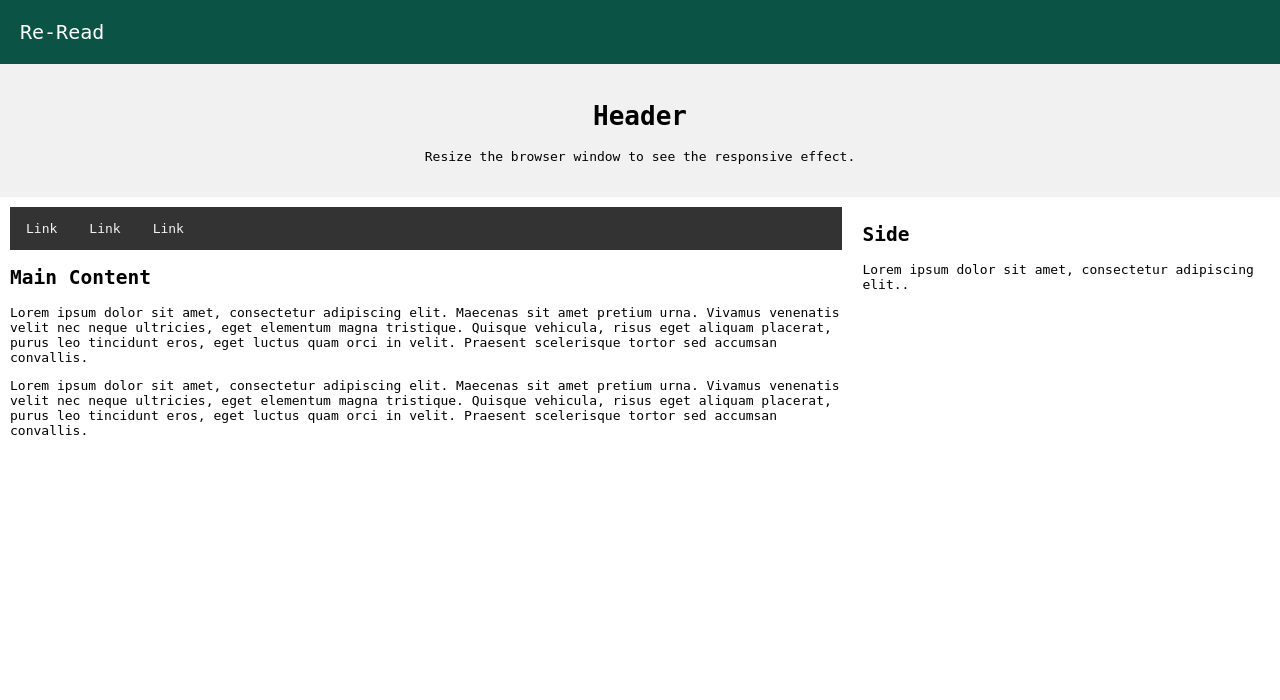
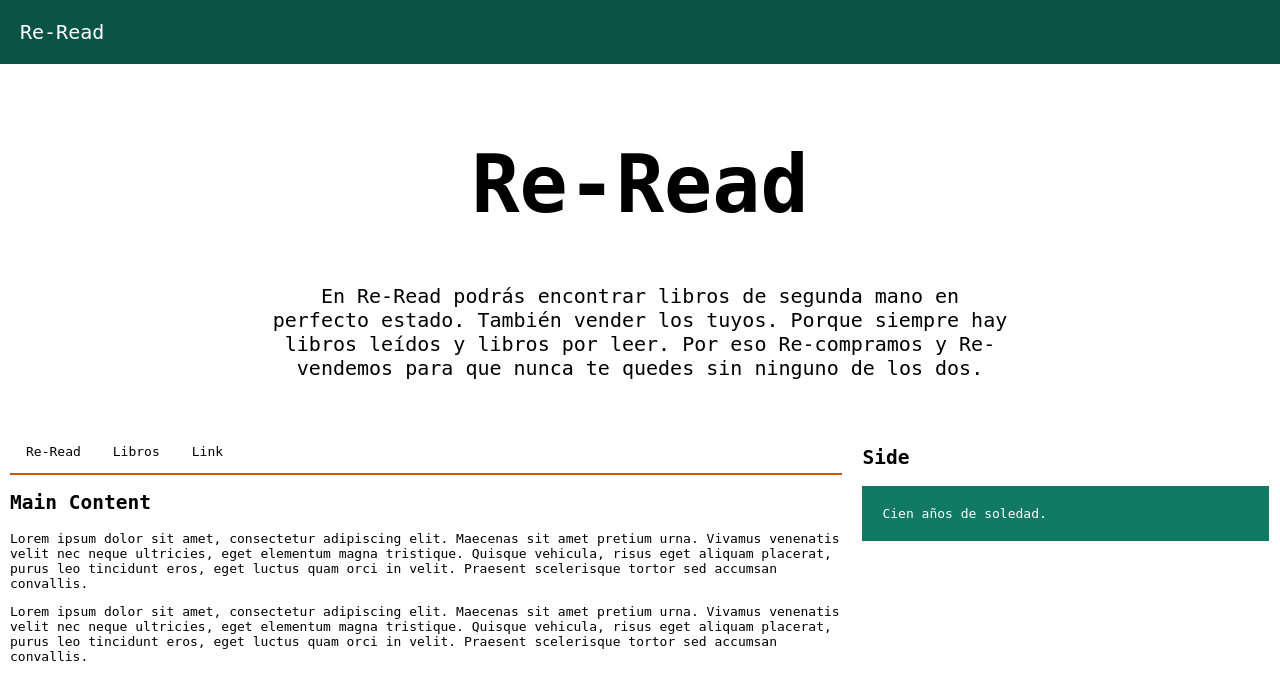
Before and after one commit to jucastedova/re-read-php, a PHP site: page / in a window 1280 px wide. Shown: the top 700 px of the page. Run offline with PHP 8.4, Linux system fonts and the light colour scheme.

Commit message:
Hasta el segundo vídeo

```diff
--- a/css/styles.css
+++ b/css/styles.css
@@ -18,22 +18,32 @@
 
   /* Style the header */
   .header {
-    background-color: #f1f1f1;
+    background-color: white;
     padding: 20px;
     text-align: center;
+  }
+
+  .header h1 {
+    font-size: 80px;
+  }
+
+  .header p {
+    font-size: 20px;
+    padding: 0 20%;
   }
 
   /* Style the top navigation bar */
   .topnav {
     overflow: hidden;
-    background-color: #333;
+    background-color: white;
+    border-bottom: 2px solid #D35400;
   }
 
   /* Style the topnav links */
   .topnav a {
     float: left;
     display: block;
-    color: #f2f2f2;
+    color: black;
     text-align: center;
     padding: 14px 16px;
     text-decoration: none;
@@ -41,8 +51,8 @@
 
   /* Change color on hover */
   .topnav a:hover {
-    background-color: #ddd;
-    color: black;
+    background-color: #D35400;
+    color: white;
   }
 
   /* Create three unequal columns that floats next to each other */
@@ -59,7 +69,14 @@
 /* Right column */
 .column.right {
     width: 33.3%;
-    }
+}
+
+/* Right column párrafos*/
+.column.right p {
+  padding: 20px;
+  background-color: #117A65;
+  color: white;
+}
 
   /* Clear floats after the columns */
   .row:after {
--- a/index.html
+++ b/index.html
@@ -10,16 +10,16 @@
 
 <div class="logo">Re-Read</div>
 <div class="header">
-  <h1>Header</h1>
-  <p>Resize the browser window to see the responsive effect.</p>
+  <h1>Re-Read</h1>
+  <p>En Re-Read podrás encontrar libros de segunda mano en perfecto estado. También vender los tuyos. Porque siempre hay libros leídos y libros por leer. Por eso Re-compramos y Re-vendemos para que nunca te quedes sin ninguno de los dos.</p>
 </div>
 
 <div class="row">
 
   <div class="column left">
     <div class="topnav">
-        <a href="#">Link</a>
-        <a href="#">Link</a>
+        <a href="#">Re-Read</a>
+        <a href="#">Libros</a>
         <a href="#">Link</a>
     </div>
     <h2>Main Content</h2>
@@ -29,7 +29,7 @@
 
   <div class="column right">
     <h2>Side</h2>
-    <p>Lorem ipsum dolor sit amet, consectetur adipiscing elit..</p>
+    <p>Cien años de soledad.</p>
   </div>
 </div>
 
```
